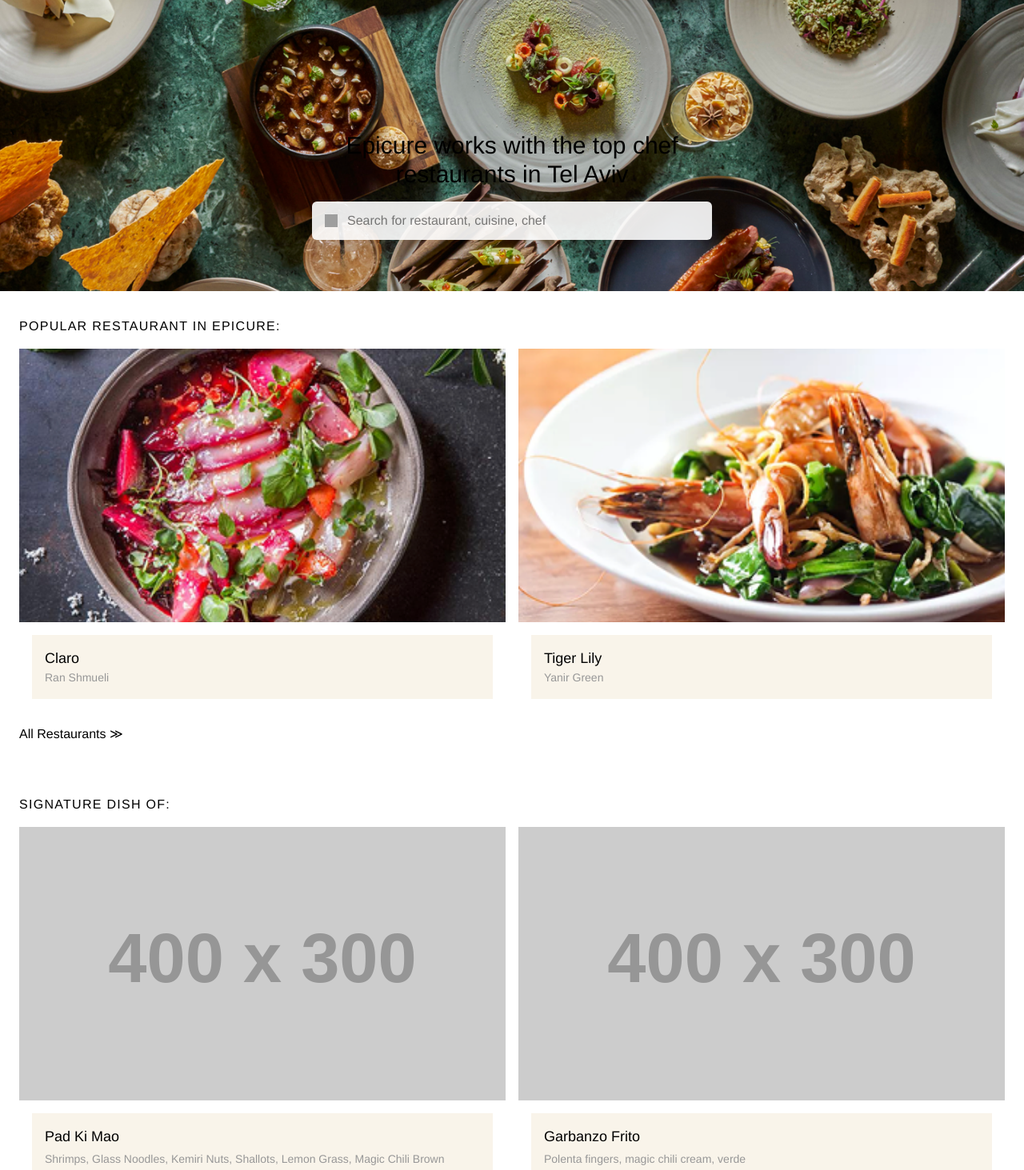
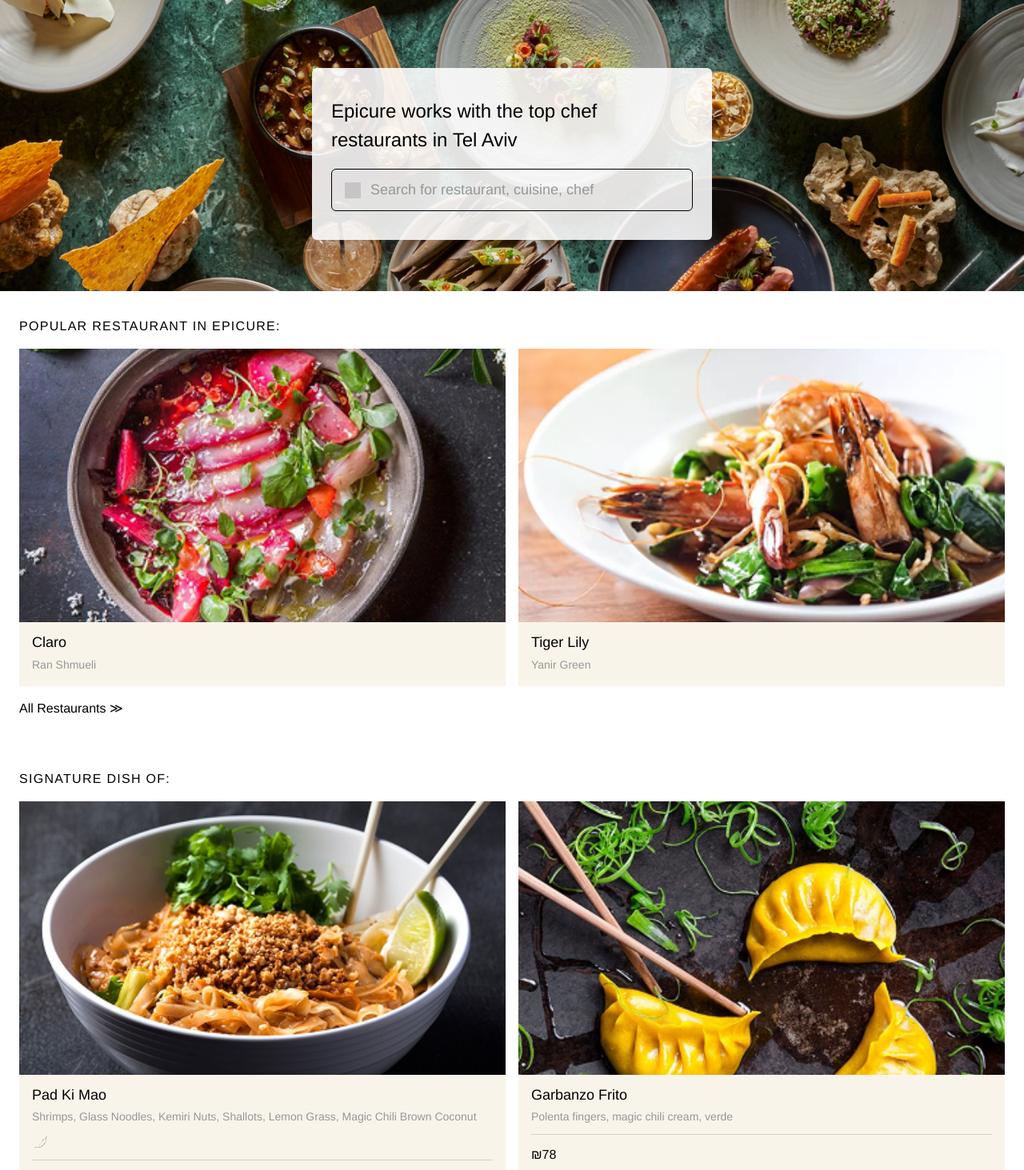
Before and after one commit to yonatanc11/Epicure, a React (Vite) app: page / in a window 1280 px wide. Shown: the part 200-1663 px from the top of the page at 80% size. Built offline with nearby package versions, Linux system fonts and the light colour scheme; grey boxes are pictures that could not be loaded.

Commit message:
more styling

```diff
--- a/src/components/AboutSection.tsx
+++ b/src/components/AboutSection.tsx
@@ -17,9 +17,9 @@ function AboutSection() {
       </div>
 
       <div className="w-full">
-        <h3 className="text-h3 mb-4">{LABELS.aboutUs}</h3>
+        <h3 className="text-h1 mb-4">{LABELS.aboutUs}</h3>
         <p className="text-body text-gray leading-relaxed">
-          Lorem ipsum dolor sit amet, consectetur adipiscing elit. In a lacus vel justo fermentum bibendum non eu ipsum. Cras porta malesuada eros, eget blandit turpis suscipit at. Vestibulum sed massa in magna sodales porta. Vivamus elit urna, dignissim a vestibulum. Lorem ipsum dolor sit amet, consectetur adipiscing elit. In a lacus vel justo fermentum bibendum no eu ipsum. Cras porta malesuada eros.
+          {LABELS.aboutUsDescription}
         </p>
       </div>
     </section>
--- a/src/components/Card.tsx
+++ b/src/components/Card.tsx
@@ -14,9 +14,7 @@ export default function Card({ image, alt, children }: CardProps) {
                 alt={alt}
                 className="w-full aspect-video object-cover"
             />
-      <div className="p-4">
             {children}
-      </div>
         </div>
     );
 }
--- a/src/components/DishCard.tsx
+++ b/src/components/DishCard.tsx
@@ -1,6 +1,7 @@
 import Card from "./Card"
 import { CURRENCY_SYMBOL } from '../constants/strings'
 import type { IconType } from '../constants/strings'
+import { ICONS } from '../constants/icons'
 
 interface DishCardProps {
     image: string
@@ -13,17 +14,17 @@ interface DishCardProps {
 export default function DishCard({ image, name, ingredients, icon, price }: DishCardProps) {
     return (
         <Card image={image} alt={name}>
-            <div className="bg-secondary p-4">
+            <div className="bg-secondary px-4 pt-3 pb-4">
                 <h3 className="text-h3">{name}</h3>
-                <p className="text-label mt-1">{ingredients}</p>
+                <p className="text-label mt-1 leading-snug">{ingredients}</p>
                 {icon && (
                     <img
-                        src={`/icons/${icon}.svg`}
+                        src={ICONS[`${icon}Small` as keyof typeof ICONS]}
                         alt={icon}
-                        className="w-5 h-5 mt-2"
+                        className="w-5 h-5 mt-3"
                     />
                 )}
-                <div className="mt-2 border-t border-gray pt-2">
+                <div className="mt-3 border-t border-gray/40 pt-3">
                     <span className="text-body">{CURRENCY_SYMBOL}{price}</span>
                 </div>
             </div>
--- a/src/components/Hero.tsx
+++ b/src/components/Hero.tsx
@@ -2,7 +2,7 @@ import { LABELS} from '../constants/strings'
 import { ICONS } from '../constants/icons'
 import heroImg from '../assets/images/heroPicture.png'
 
-function Hero() {
+export default function Hero() {
   return (
     <section className="relative">
       <img
@@ -12,21 +12,18 @@ function Hero() {
       />
 
       <div className="absolute bottom-8 left-4 right-4 @[768px]:left-1/2 @[768px]:-translate-x-1/2 @[768px]:w-125 @[768px]:bottom-16">
-        <h1 className="text-h1 mb-4 @[768px]:text-3xl @[768px]:text-center">
-          {LABELS.heroTitle}
-        </h1>
-
-        <div className="flex items-center bg-white/90 rounded-md px-4 py-3 gap-3">
-          <img src={ICONS.search} alt="search" className="w-4 h-4" />
-          <input
-            type="text"
-            placeholder={LABELS.searchPlaceholder}
-            className="text-body w-full outline-none bg-transparent"
-          />
+        <div className="bg-white/88 rounded-md px-6 py-9 flex flex-col gap-4.5">
+          <h1 className="text-h1">{LABELS.heroTitle}</h1>
+          <div className="flex items-center gap-3 border border-primary rounded-md px-4 py-3">
+            <img src={ICONS.search} alt="search" className="w-5 h-5 opacity-40" />
+            <input
+              type="text"
+              placeholder={LABELS.searchPlaceholder}
+              className="text-h3 w-full outline-none bg-transparent placeholder:text-gray"
+            />
+          </div>
         </div>
       </div>
     </section>
   )
 }
-
-export default Hero
--- a/src/components/Overlay.tsx
+++ b/src/components/Overlay.tsx
@@ -9,7 +9,7 @@ interface OverlayProps {
 
 function Overlay({ onClose, children, title }: OverlayProps) {
     return (
-        <div className="absolute left-0 right-0 top-0 bg-white z-50 p-6 shadow-md">
+        <div className="fixed inset-0 bg-white z-50 p-6 shadow-md">
             <div className="flex items-center justify-between mb-10">
                 <button onClick={onClose} className="text-2xl">{ICONS.close}</button>
                 {title && <span className="text-lg font-primary font-bold">{title}</span>}
--- a/src/components/RestaurantCard.tsx
+++ b/src/components/RestaurantCard.tsx
@@ -9,9 +9,9 @@ interface RestaurantCardProps {
 function RestaurantCard({ image, name, chef }: RestaurantCardProps) {
   return (
     <Card image={image} alt={name}>
-      <div className="bg-secondary p-4">
+      <div className="bg-secondary px-4 pt-3 pb-4">
         <h3 className="text-h3">{name}</h3>
-        <p className="text-label">{chef}</p>
+        <p className="text-label mt-1">{chef}</p>
       </div>
     </Card>
   )
--- a/src/components/SearchOverlay.tsx
+++ b/src/components/SearchOverlay.tsx
@@ -6,19 +6,17 @@ interface SearchOverlayProps {
     onClose: () => void
 }
 
-function SearchOverlay({ onClose }: SearchOverlayProps) {
+export default function SearchOverlay({ onClose }: SearchOverlayProps) {
     return (
         <Overlay onClose={onClose} title={LABELS.search}>
             <div className="flex items-center border border-gray rounded-md px-4 py-3 gap-3">
-                <span className="text-gray">{ICONS.search}</span>
+                <img src={ICONS.search} alt="search" className="w-5 h-5 opacity-40" />
                 <input
                     type="text"
                     placeholder={LABELS.searchPlaceholder}
-                    className="w-full outline-none font-primary text-sm"
+                    className="text-h1 text-gray w-full outline-none bg-transparent placeholder:text-gray"
                 />
             </div>
         </Overlay>
     )
 }
-
-export default SearchOverlay
--- a/src/constants/strings.ts
+++ b/src/constants/strings.ts
@@ -21,6 +21,7 @@ export const LABELS = {
     appStore: 'App Store',
     brandName: 'EPICURE',
     search: 'Search',
+    aboutUsDescription: "Lorem ipsum dolor sit amet, consectetur adipiscing elit. In a lacus vel justo fermentum bibendum non eu ipsum. Cras porta malesuada eros, eget blandit turpis suscipit at. Vestibulum sed massa in magna sodales porta. Vivamus elit urna, dignissim a vestibulum. Lorem ipsum dolor sit amet, consectetur adipiscing elit. In a lacus vel justo fermentum bibendum no eu ipsum. Cras porta malesuada eros. ",
     chefRestaurants: (name: string) => `${name.toUpperCase()}'S RESTAURANTS:`,
 }
 export const ALT_TEXT = {
--- a/src/data/dishes.ts
+++ b/src/data/dishes.ts
@@ -1,6 +1,7 @@
 import type { Dish } from '../types/dish'
-
-const PLACEHOLDER = 'https://placehold.co/400x300'
+import padKiMaoImg from '../assets/images/dishes/Pad Ki Mao.png'
+import garbanzoFritoImg from '../assets/images/dishes/Garbanzo Frito.png'
+import smokedPizzaImg from '../assets/images/dishes/Smoked Pizza.png'
 
 export const dishes: Dish[] = [
   {
@@ -10,7 +11,7 @@ export const dishes: Dish[] = [
     icon: 'spicy',
     price: 88,
     restaurant: 'Claro',
-    image: PLACEHOLDER,
+    image: padKiMaoImg,
   },
   {
     id: 'garbanzo',
@@ -18,15 +19,15 @@ export const dishes: Dish[] = [
     ingredients: 'Polenta fingers, magic chili cream, verde',
     price: 78,
     restaurant: 'Lumia',
-    image: PLACEHOLDER,
+    image: garbanzoFritoImg,
   },
   {
-    id: 'smokey-fish',
-    name: 'Smokey Fish',
+    id: 'smoked-pizza',
+    name: 'Smoked Pizza',
     ingredients: 'Trout fillet, lemon butter, capers, herbs',
     icon: 'vegetarian',
     price: 65,
     restaurant: 'Tiger Lily',
-    image: PLACEHOLDER,
+    image: smokedPizzaImg,
   },
 ]
--- a/src/index.css
+++ b/src/index.css
@@ -10,18 +10,26 @@
   --color-white: #FFFFFF;
 }
 
+@layer base {
+  * {
+    letter-spacing: normal;
+  }
+}
+
 @layer components {
+
   .text-h1 {
     font-family: var(--font-primary);
     font-weight: 100;
-    font-size: 1.5rem;
+    font-size: 24px;
     color: #000000;
+    letter-spacing: normal;
   }
 
   .text-h2 {
     font-family: var(--font-primary);
     font-weight: 100;
-    font-size: 1rem;
+    font-size: 16px;
     color: #000000;
     text-transform: uppercase;
     letter-spacing: 0.08em;
@@ -30,28 +38,76 @@
   .text-h3 {
     font-family: var(--font-primary);
     font-weight: 400;
-    font-size: 1.125rem;
+    font-size: 18px;
     color: #000000;
+    letter-spacing: normal;
   }
 
   .text-body {
     font-family: var(--font-primary);
     font-weight: 100;
-    font-size: 1rem;
+    font-size: 16px;
     color: #000000;
+    letter-spacing: normal;
   }
 
   .text-label {
     font-family: var(--font-primary);
     font-weight: 100;
-    font-size: 0.875rem;
+    font-size: 14px;
     color: #979797;
+    letter-spacing: normal;
   }
 
   .text-btn {
     font-family: var(--font-primary);
     font-weight: 100;
-    font-size: 1rem;
+    font-size: 16px;
+    letter-spacing: 0.05em;
+    text-transform: uppercase;
+  }
+
+  .desktop-text-h1 {
+    font-family: var(--font-primary);
+    font-weight: 100;
+    font-size: 32px;
+    color: #000000;
+  }
+
+  .desktop-text-h2 {
+    font-family: var(--font-primary);
+    font-weight: 100;
+    font-size: 30px;
+    color: #000000;
+    text-transform: uppercase;
+    letter-spacing: 0.08em;
+  }
+
+  .desktop-text-h3 {
+    font-family: var(--font-primary);
+    font-weight: 400;
+    font-size: 40px;
+    color: #000000;
+  }
+
+  .desktop-text-body {
+    font-family: var(--font-primary);
+    font-weight: 100;
+    font-size: 24px;
+    color: #000000;
+  }
+
+  .desktop-text-label {
+    font-family: var(--font-primary);
+    font-weight: 100;
+    font-size: 14px;
+    color: #979797;
+  }
+
+  .desktop-text-btn {
+    font-family: var(--font-primary);
+    font-weight: 100;
+    font-size: 16px;
     letter-spacing: 0.05em;
     text-transform: uppercase;
   }
```
Lines whose indentation alone changed are shown as unchanged.
